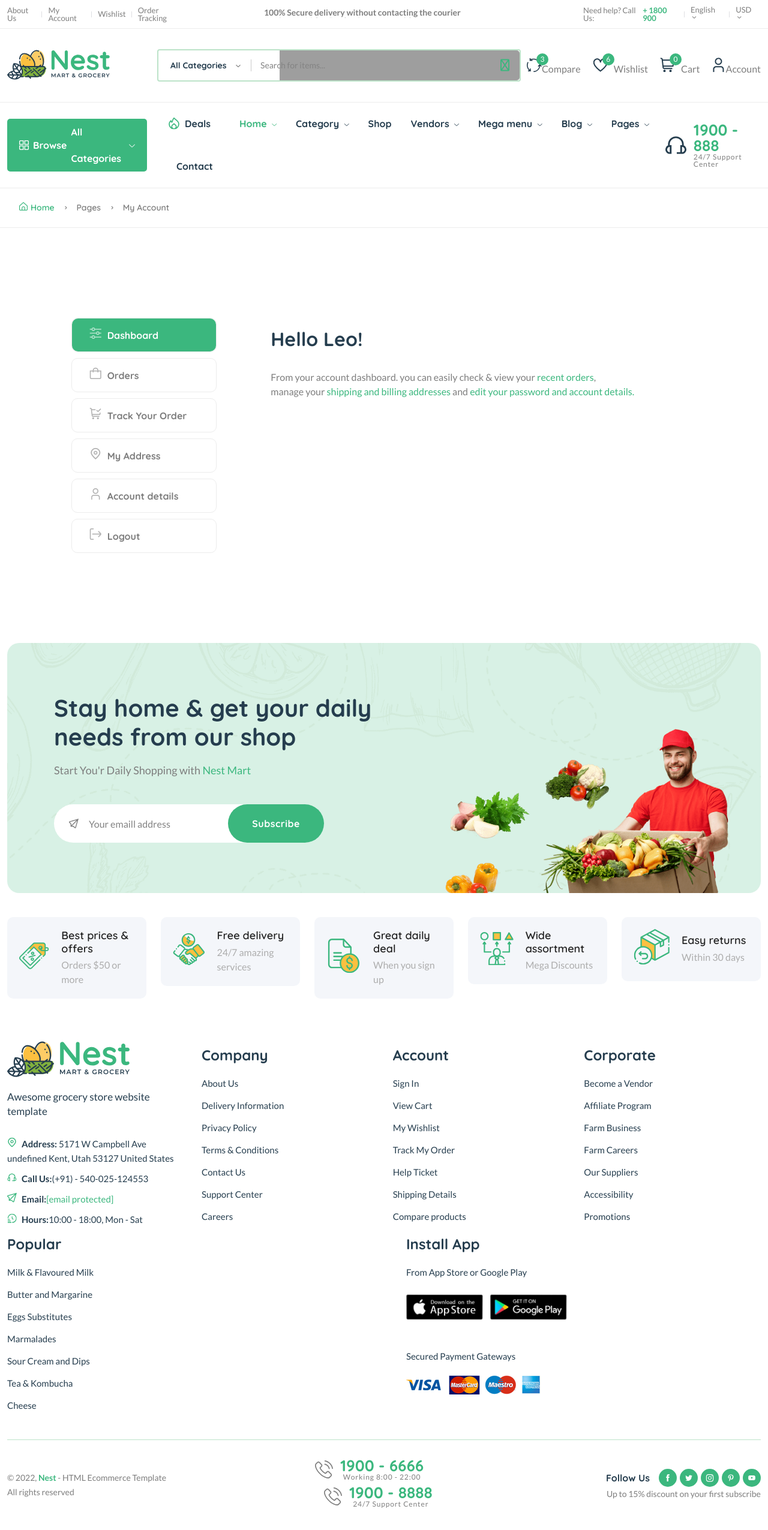
After one commit to AngelDHL/proyecto_tedw, a Django app: page /dashboard/ in a window 1280 px wide. The commit adds this page. Shown: the whole page at 60% size. Run offline with Django 5.2, Linux system fonts and the light colour scheme; a user stored in the database is signed in; data comes from the database, SQL or seed files in the repository; parts of the project's set-up code (start-up, migrations or seed data) failed here and were passed over; some libraries are stand-ins or nearby versions; grey boxes are pictures that could not be loaded.

Commit message:
Dashboard implementado

```diff
--- a/core/urls.py
+++ b/core/urls.py
@@ -1,6 +1,6 @@
 from django import views
 from django.urls import path, include
-from core.views import index, category_list_view, product_list_view, category_product_list_view, vendor_list_view, vendor_detail_view, product_detail_view, tag_list, ajax_add_review, search_view, filter_product, add_to_cart, cart_view, delete_items_from_cart, update_from_cart, checkout_view, payment_completed_view, payment_failed_view
+from core.views import index, category_list_view, product_list_view, category_product_list_view, vendor_list_view, vendor_detail_view, product_detail_view, tag_list, ajax_add_review, search_view, filter_product, add_to_cart, cart_view, delete_items_from_cart, update_from_cart, checkout_view, payment_completed_view, payment_failed_view, customer_dashboard, order_detail
 
 app_name = "core"
 
@@ -53,4 +53,10 @@ urlpatterns = [
 
     # Payment Failed
     path("payment-failed/", payment_failed_view, name="payment-failed"),
+
+    # Dashboard URL
+    path("dashboard/", customer_dashboard, name="dashboard"),
+
+    # Order Detail URL
+    path("dashboard/order/<int:id>", order_detail, name="order-detail"),
 ]
--- a/core/views.py
+++ b/core/views.py
@@ -331,3 +331,22 @@ def payment_completed_view(request):
 @login_required
 def payment_failed_view(request):
     return render(request, 'core/payment-failed.html')
+
+
+@login_required
+def customer_dashboard(request):
+    orders = CartOrder.objects.filter(user=request.user).order_by("-id")
+    context = {
+        "orders":orders,
+    }
+    return render(request, 'core/dashboard.html', context)
+
+
+def order_detail(request, id):
+    order = CartOrder.objects.get(user=request.user, id=id)
+    order_items = CartOrderProducts.objects.filter(order=order)
+
+    context = {
+        "order_items":order_items,
+    }
+    return render(request, 'core/order-detail.html', context)
--- /dev/null
+++ b/templates/core/dashboard.html
@@ -0,0 +1,212 @@
+{% extends 'partials/base.html' %}
+{% load static %}
+{% block content %}
+
+    <main class="main pages">
+        <div class="page-header breadcrumb-wrap">
+            <div class="container">
+                <div class="breadcrumb">
+                    <a href="index.html" rel="nofollow"><i class="fi-rs-home mr-5"></i>Home</a>
+                    <span></span> Pages <span></span> My Account
+                </div>
+            </div>
+        </div>
+        <div class="page-content pt-150 pb-150">
+            <div class="container">
+                <div class="row">
+                    <div class="col-lg-10 m-auto">
+                        <div class="row">
+                            <div class="col-md-3">
+                                <div class="dashboard-menu">
+                                    <ul class="nav flex-column" role="tablist">
+                                        <li class="nav-item">
+                                            <a class="nav-link active" id="dashboard-tab" data-bs-toggle="tab" href="#dashboard" role="tab" aria-controls="dashboard" aria-selected="false"><i class="fi-rs-settings-sliders mr-10"></i>Dashboard</a>
+                                        </li>
+                                        <li class="nav-item">
+                                            <a class="nav-link" id="orders-tab" data-bs-toggle="tab" href="#orders" role="tab" aria-controls="orders" aria-selected="false"><i class="fi-rs-shopping-bag mr-10"></i>Orders</a>
+                                        </li>
+                                        <li class="nav-item">
+                                            <a class="nav-link" id="track-orders-tab" data-bs-toggle="tab" href="#track-orders" role="tab" aria-controls="track-orders" aria-selected="false"><i class="fi-rs-shopping-cart-check mr-10"></i>Track Your Order</a>
+                                        </li>
+                                        <li class="nav-item">
+                                            <a class="nav-link" id="address-tab" data-bs-toggle="tab" href="#address" role="tab" aria-controls="address" aria-selected="true"><i class="fi-rs-marker mr-10"></i>My Address</a>
+                                        </li>
+                                        <li class="nav-item">
+                                            <a class="nav-link" id="account-detail-tab" data-bs-toggle="tab" href="#account-detail" role="tab" aria-controls="account-detail" aria-selected="true"><i class="fi-rs-user mr-10"></i>Account details</a>
+                                        </li>
+                                        <li class="nav-item">
+                                            <a class="nav-link" href="page-login.html"><i class="fi-rs-sign-out mr-10"></i>Logout</a>
+                                        </li>
+                                    </ul>
+                                </div>
+                            </div>
+                            <div class="col-md-9">
+                                <div class="tab-content account dashboard-content pl-50">
+                                    <div class="tab-pane fade active show" id="dashboard" role="tabpanel" aria-labelledby="dashboard-tab">
+                                        <div class="card">
+                                            <div class="card-header">
+                                                <h3 class="mb-0">Hello {{request.user|title}}!</h3>
+                                            </div>
+                                            <div class="card-body">
+                                                <p>
+                                                    From your account dashboard. you can easily check &amp; view your <a href="#">recent orders</a>,<br />
+                                                    manage your <a href="#">shipping and billing addresses</a> and <a href="#">edit your password and account details.</a>
+                                                </p>
+                                            </div>
+                                        </div>
+                                    </div>
+                                    <div class="tab-pane fade" id="orders" role="tabpanel" aria-labelledby="orders-tab">
+                                        <div class="card">
+                                            <div class="card-header">
+                                                <h3 class="mb-0">Your Orders</h3>
+                                            </div>
+                                            <div class="card-body">
+                                                <div class="table-responsive">
+                                                    <table class="table">
+                                                        <thead>
+                                                            <tr>
+                                                                <th>Order</th>
+                                                                <th>Date</th>
+                                                                <th>Status</th>
+                                                                <th>Paid Status</th>
+                                                                <th>Total</th>
+                                                                <th>Actions</th>
+                                                            </tr>
+                                                        </thead>
+                                                        <tbody>
+                                                            {% for o in orders %}
+                                                            <tr>
+                                                                <td>INVOICE_NO-{{o.id}}</td>
+                                                                <td>{{o.order_date}}</td>
+                                                                <td>{{o.product_status|title}}</td>
+                                                                {% if o.paid_status == True %}
+                                                                <td class="text-success"><b>✔</b></td>
+                                                                {% else %}
+                                                                <td class="text-danger"><b><span>X</span></b></td>
+                                                                {% endif %}
+
+                                                                <td>${{o.price}}</td>
+                                                                <td><a href="{% url 'core:order-detail' o.id %}" class="btn-small d-block">View</a></td>
+                                                            </tr>
+                                                            {% endfor %}
+                                                        </tbody>
+                                                    </table>
+                                                </div>
+                                            </div>
+                                        </div>
+                                    </div>
+                                    <div class="tab-pane fade" id="track-orders" role="tabpanel" aria-labelledby="track-orders-tab">
+                                        <div class="card">
+                                            <div class="card-header">
+                                                <h3 class="mb-0">Orders tracking</h3>
+                                            </div>
+                                            <div class="card-body contact-from-area">
+                                                <p>To track your order please enter your OrderID in the box below and press "Track" button. This was given to you on your receipt and in the confirmation email you should have received.</p>
+                                                <div class="row">
+                                                    <div class="col-lg-8">
+                                                        <form class="contact-form-style mt-30 mb-50" action="#" method="post">
+                                                            <div class="input-style mb-20">
+                                                                <label>Order ID</label>
+                                                                <input name="order-id" placeholder="Found in your order confirmation email" type="text" />
+                                                            </div>
+                                                            <div class="input-style mb-20">
+                                                                <label>Billing email</label>
+                                                                <input name="billing-email" placeholder="Email you used during checkout" type="email" />
+                                                            </div>
+                                                            <button class="submit submit-auto-width" type="submit">Track</button>
+                                                        </form>
+                                                    </div>
+                                                </div>
+                                            </div>
+                                        </div>
+                                    </div>
+                                    <div class="tab-pane fade" id="address" role="tabpanel" aria-labelledby="address-tab">
+                                        <div class="row">
+                                            <div class="col-lg-6">
+                                                <div class="card mb-3 mb-lg-0">
+                                                    <div class="card-header">
+                                                        <h3 class="mb-0">Billing Address</h3>
+                                                    </div>
+                                                    <div class="card-body">
+                                                        <address>
+                                                            3522 Interstate<br />
+                                                            75 Business Spur,<br />
+                                                            Sault Ste. <br />Marie, MI 49783
+                                                        </address>
+                                                        <p>New York</p>
+                                                        <a href="#" class="btn-small">Edit</a>
+                                                    </div>
+                                                </div>
+                                            </div>
+                                            <div class="col-lg-6">
+                                                <div class="card">
+                                                    <div class="card-header">
+                                                        <h5 class="mb-0">Shipping Address</h5>
+                                                    </div>
+                                                    <div class="card-body">
+                                                        <address>
+                                                            4299 Express Lane<br />
+                                                            Sarasota, <br />FL 34249 USA <br />Phone: 1.941.227.4444
+                                                        </address>
+                                                        <p>Sarasota</p>
+                                                        <a href="#" class="btn-small">Edit</a>
+                                                    </div>
+                                                </div>
+                                            </div>
+                                        </div>
+                                    </div>
+                                    <div class="tab-pane fade" id="account-detail" role="tabpanel" aria-labelledby="account-detail-tab">
+                                        <div class="card">
+                                            <div class="card-header">
+                                                <h5>Account Details</h5>
+                                            </div>
+                                            <div class="card-body">
+                                                <p>Already have an account? <a href="page-login.html">Log in instead!</a></p>
+                                                <form method="post" name="enq">
+                                                    <div class="row">
+                                                        <div class="form-group col-md-6">
+                                                            <label>First Name <span class="required">*</span></label>
+                                                            <input required="" class="form-control" name="name" type="text" />
+                                                        </div>
+                                                        <div class="form-group col-md-6">
+                                                            <label>Last Name <span class="required">*</span></label>
+                                                            <input required="" class="form-control" name="phone" />
+                                                        </div>
+                                                        <div class="form-group col-md-12">
+                                                            <label>Display Name <span class="required">*</span></label>
+                                                            <input required="" class="form-control" name="dname" type="text" />
+                                                        </div>
+                                                        <div class="form-group col-md-12">
+                                                            <label>Email Address <span class="required">*</span></label>
+                                                            <input required="" class="form-control" name="email" type="email" />
+                                                        </div>
+                                                        <div class="form-group col-md-12">
+                                                            <label>Current Password <span class="required">*</span></label>
+                                                            <input required="" class="form-control" name="password" type="password" />
+                                                        </div>
+                                                        <div class="form-group col-md-12">
+                                                            <label>New Password <span class="required">*</span></label>
+                                                            <input required="" class="form-control" name="npassword" type="password" />
+                                                        </div>
+                                                        <div class="form-group col-md-12">
+                                                            <label>Confirm Password <span class="required">*</span></label>
+                                                            <input required="" class="form-control" name="cpassword" type="password" />
+                                                        </div>
+                                                        <div class="col-md-12">
+                                                            <button type="submit" class="btn btn-fill-out submit font-weight-bold" name="submit" value="Submit">Save Change</button>
+                                                        </div>
+                                                    </div>
+                                                </form>
+                                            </div>
+                                        </div>
+                                    </div>
+                                </div>
+                            </div>
+                        </div>
+                    </div>
+                </div>
+            </div>
+        </div>
+    </main>
+
+{% endblock content %}
--- a/templates/partials/base.html
+++ b/templates/partials/base.html
@@ -267,7 +267,7 @@
                                     <a href="page-account.html"><span class="lable ml-0">Account</span></a>
                                     <div class="cart-dropdown-wrap cart-dropdown-hm2 account-dropdown">
                                         <ul>
-                                            <li><a href="page-account.html"><i class="fi fi-rs-user mr-10"></i>My Account</a></li>
+                                            <li><a href="{% url 'core:dashboard' %}"><i class="fi fi-rs-user mr-10"></i>My Account</a></li>
                                             <li><a href="page-account.html"><i class="fi fi-rs-location-alt mr-10"></i>Order Tracking</a></li>
                                             <li><a href="page-account.html"><i class="fi fi-rs-label mr-10"></i>My Voucher</a></li>
                                             <li><a href="shop-wishlist.html"><i class="fi fi-rs-heart mr-10"></i>My Wishlist</a></li>
```
Also changed, not shown: templates/core/order-detail.html (added, +203 -0 lines).
